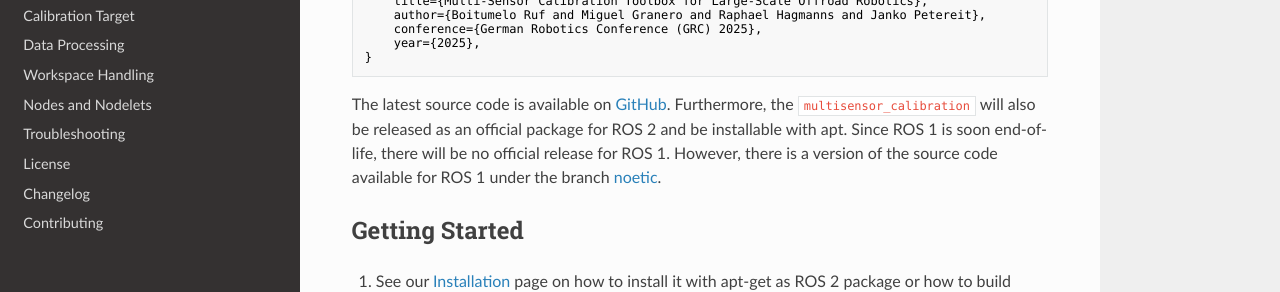
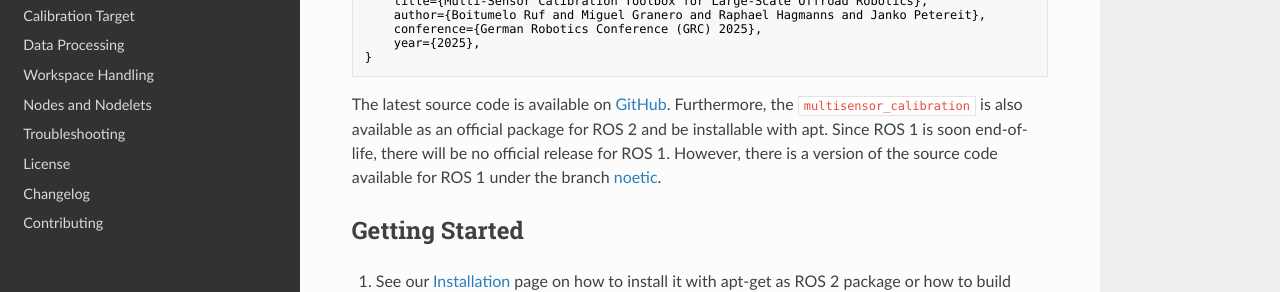
Before and after one commit to ronite-bw/multisensor_calibration, an MkDocs documentation site: the page built from doc/user_docs/index.md, in a window 1280 px wide and 900 px high, scrolled down 761 px, cut to the strip 163-455 px from the top of the window. Built offline with MkDocs 1.6.1, drawn with Linux system fonts in a browser that asks for light colours; nearby versions of some CDN libraries.

Commit message:
docs: update apt installation instructions

````diff
--- a/doc/user_docs/index.md
+++ b/doc/user_docs/index.md
@@ -27,7 +27,7 @@ The software is licensed under the new [BSD 3-Clause license](license.md). If yo
 ```
 
 The latest source code is available on [GitHub](https://github.com/FraunhoferIOSB/multisensor_calibration).
-Furthermore, the `multisensor_calibration` will also be released as an official package for ROS 2 and be installable with apt.
+Furthermore, the `multisensor_calibration` is also available as an official package for ROS 2 and be installable with apt.
 Since ROS 1 is soon end-of-life, there will be no official release for ROS 1.
 However, there is a version of the source code available for ROS 1 under the branch [noetic](https://github.com/FraunhoferIOSB/multisensor_calibration/tree/noetic).
 
````
Also changed, not shown: README.md.
